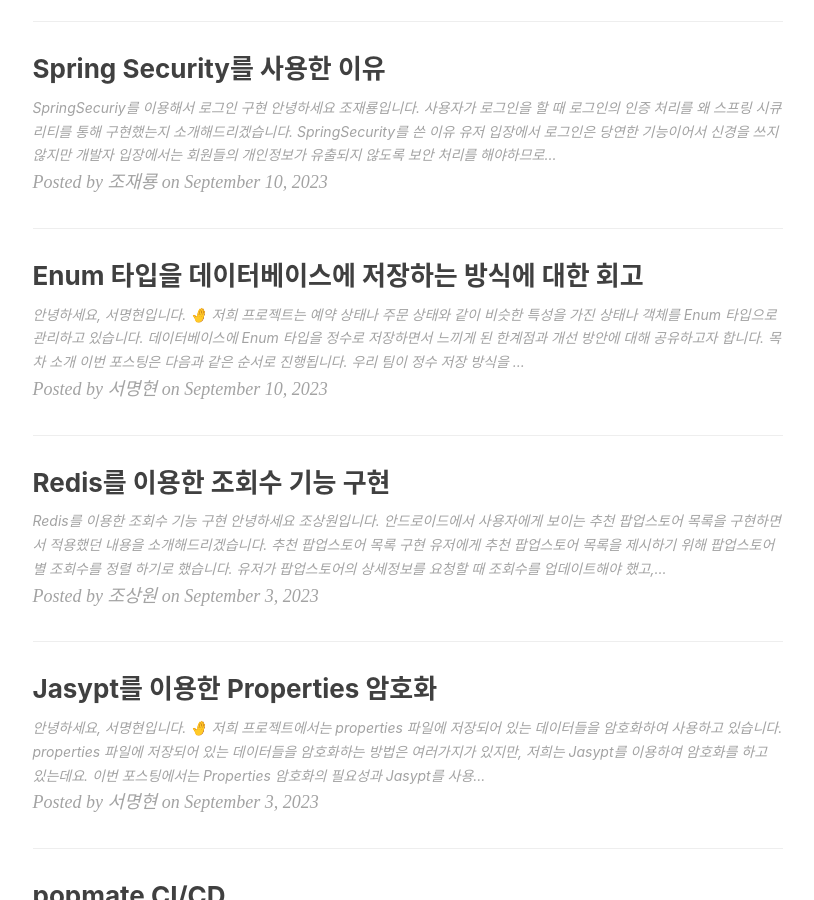
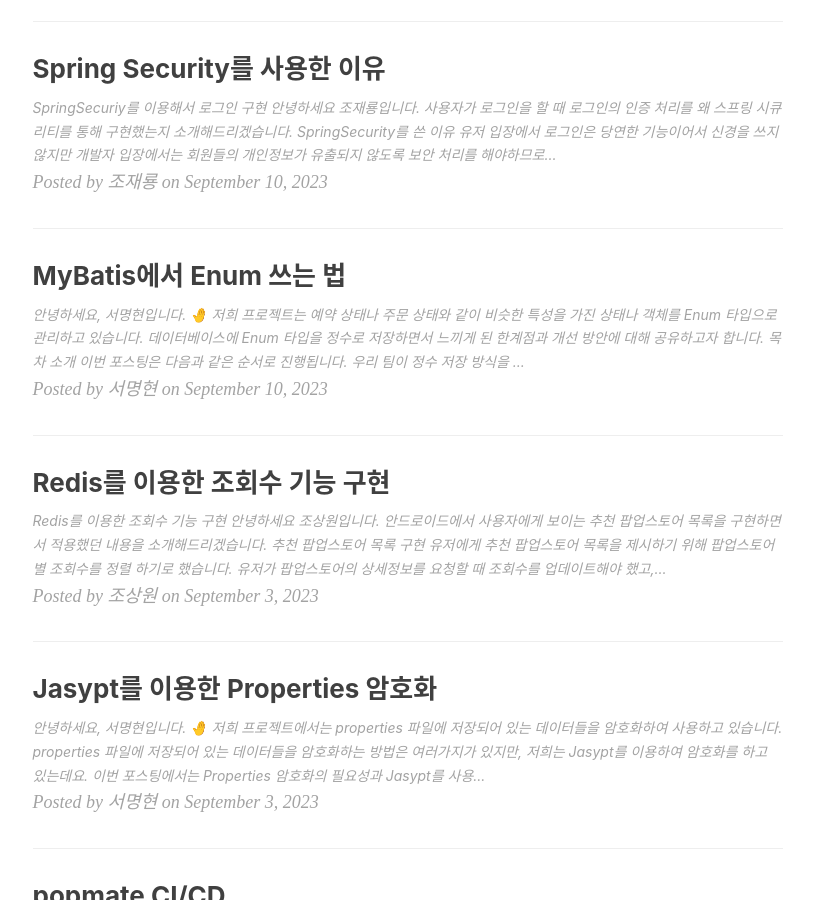
Before and after one commit to bone-stew/bone-stew.github.io, a Jekyll site: the page built from index.html, in a window 1280 px wide and 900 px high, scrolled down 1067 px. Shown: the whole window, without its empty margins (135-949 px from the left). Built offline with Jekyll 4.4.1, drawn with Linux system fonts in a browser that asks for light colours; nearby versions of some CDN libraries; the list of posts is cut into pages by our own code; comment, search, counter and statistics services are not loaded; some of the changed lines change nothing that is shown.

Commit message:
docs: enum 아티클 수정

````diff
--- a/_posts/2023-09-10-enum.md
+++ b/_posts/2023-09-10-enum.md
@@ -1,6 +1,6 @@
 ---
 layout: post
-title: "Enum 타입을 데이터베이스에 저장하는 방식에 대한 회고"
+title: "MyBatis에서 Enum 쓰는 법"
 date: 2023-09-10 12:00:00
 author: "서명현"
 catalog: true
@@ -44,14 +44,14 @@
 ```sql
 SELECT *
 FROM day
-WHERE day BETWEEN 0 AND 3; -- 정수로 조회
+WHERE day BETWEEN 0 AND 3; -- 정수로 조회하는 경우
 
 SELECT *
 FROM day
 WHERE day = '월'
    OR day = '화'
    OR day = '수'
-   OR day = '목'; -- 문자열로 조회
+   OR day = '목'; -- 문자열로 조회하는 경우
 ```
 
 문자열로 조회하는 방식보다 성능상 더 빠르고, 비교할 때 더 간결해진다는 점이 장점이 있습니다.<br>
````
